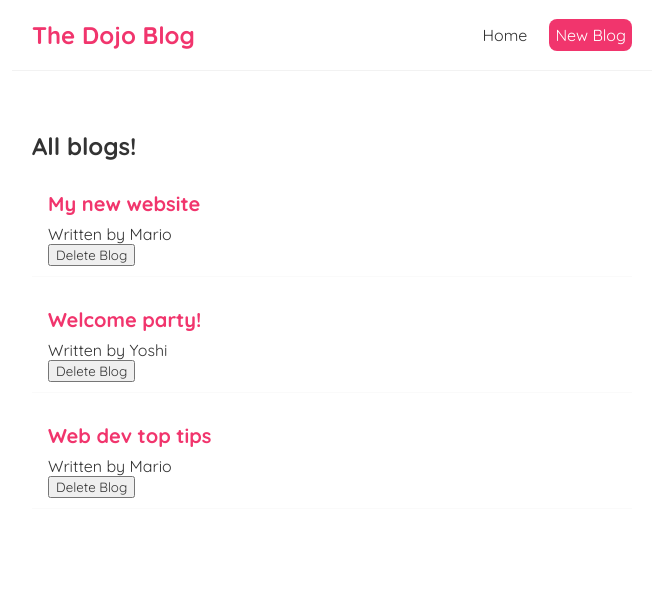
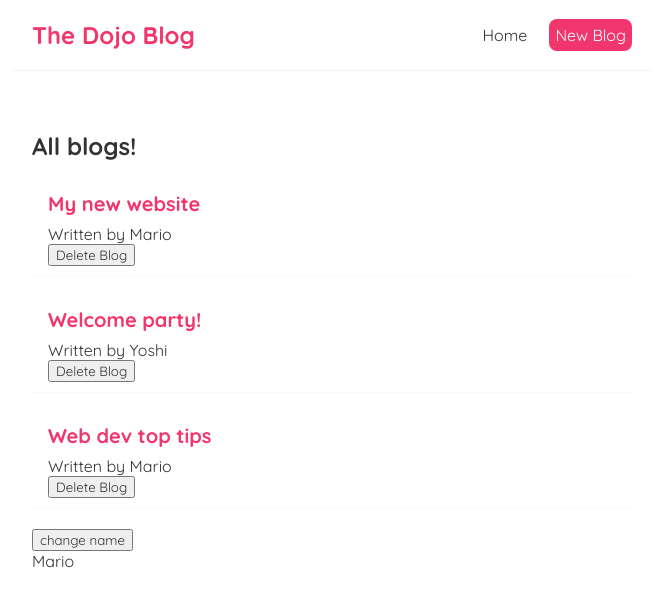
Before and after one commit to JayX97/ReactPractice, a React (Create React App) app: page / in a window 1280 px wide. Shown: the top 606 px of the page, without its empty margins (308-971 px from the left). Built offline with nearby package versions, Linux system fonts and the light colour scheme.

Commit message:
Learned about useEffect hook and useEffect dependencies

```diff
--- a/src/Home.js
+++ b/src/Home.js
@@ -1,4 +1,4 @@
-import { useState } from 'react';
+import { useState, useEffect } from 'react';
 import BlogList from './BlogList';
 
 
@@ -9,14 +9,23 @@
         { title: 'Web dev top tips', body: 'lorem ipsum...', author: 'Mario', id: 3 }
     ]);
 
+    const [name, setName] = useState('Mario');
+
     const handleDelete = (id) => { // avoid mutating original array
         const newBlogs = blogs.filter(blog => blog.id !== id);
         setBlogs(newBlogs);
     };
 
+    useEffect(() => {
+        console.log('use effect ran');
+        console.log(name);
+    }, [name]);
+
     return (
         <div className='home'>
             <BlogList blogs={blogs} title='All blogs!' handleDelete={handleDelete} /> {/* reusable component with prop */}
+            <button onClick={() => setName('Luigi')}>change name</button>
+            <p>{ name }</p>
         </div>
     );
 }
```
